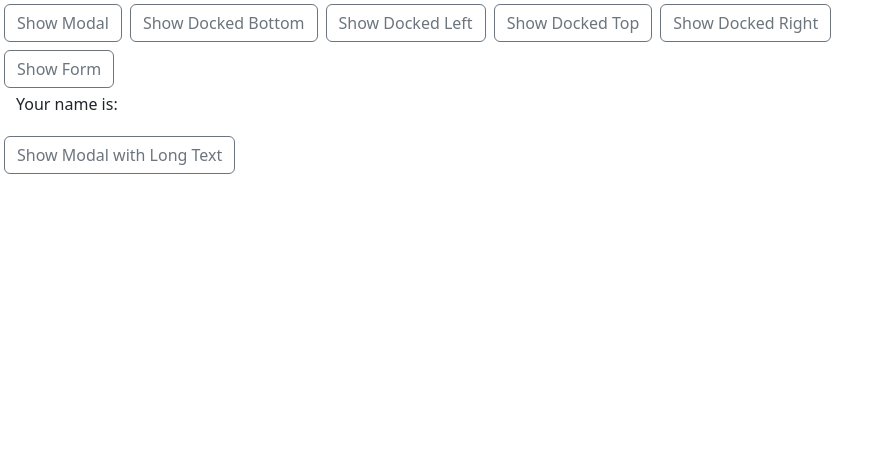
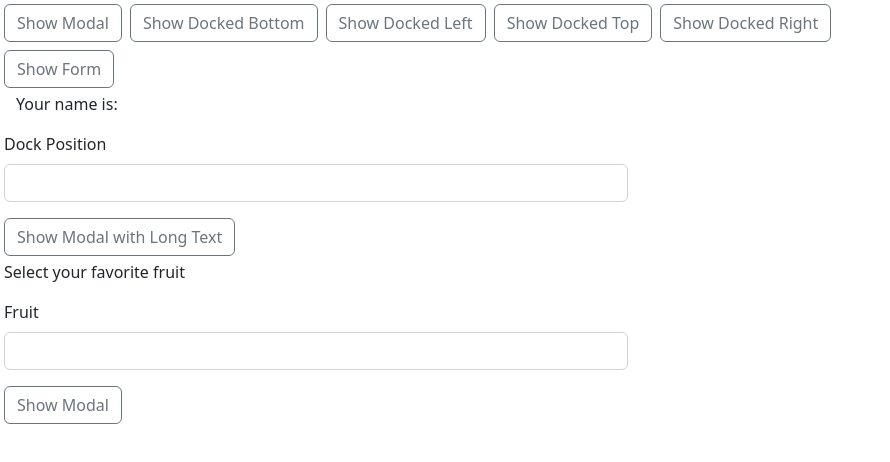
Before and after one commit to developer-partners/ngx-modal-dialog, an Angular app: page / in a window 1280 px wide. Shown: the top 462 px of the page, without its empty margins (0-890 px from the left). Built offline with nearby package versions, Linux system fonts and the light colour scheme.

Commit message:
Cleaned some styles. Added demo option for showing modal with parameters

```diff
--- a/projects/demo/src/app/app.component.html
+++ b/projects/demo/src/app/app.component.html
@@ -25,11 +25,55 @@
     Show Form
   </button>
 
-  <p class="ms-3">Your name is: <span class="font-weight-bold">{{person?.firstName}} {{person?.lastName}}</span></p>
+  <p class="ms-3">Your name is: <span class="fw-bold">{{person?.firstName}} {{person?.lastName}}</span></p>
 </div>
 
-<div>
-  <button class="btn btn-outline-secondary m-1" type="button" (click)="showLongContent()">
+<div class="m-1">
+  <div class="row">
+    <div class="col-md-6">
+      <div class="mb-3">
+        <label for="modal-position-1" class="form-label">
+          Dock Position
+        </label>
+        <select id="modal-position-1" class="form-control" [(ngModel)]="modalPosition">
+          <option value=""></option>
+          <option value="center">Center</option>
+          <option value="top">Top</option>
+          <option value="bottom">Bottom</option>
+          <option value="left">Left</option>
+          <option value="right">Rigth</option>
+        </select>
+      </div>
+    </div>
+  </div>
+
+  <button class="btn btn-outline-secondary" type="button" (click)="showLongContent()">
     Show Modal with Long Text
   </button>
 </div>
+
+<div class="m-1">
+  <p>
+    Select your favorite fruit
+  </p>
+
+  <div class="row">
+    <div class="col-md-6">
+      <div class="mb-3">
+        <label for="fruit" class="form-label">
+          Fruit
+        </label>
+        <select id="fruit" class="form-control" [(ngModel)]="fruitName">
+          <option value=""></option>
+          <option value="Apple">Apple</option>
+          <option value="Orange">Orange</option>
+          <option value="Banana">Banana</option>
+        </select>
+      </div>
+    </div>
+  </div>
+
+  <button class="btn btn-outline-secondary" type="button" (click)="showWithParam()">
+    Show Modal
+  </button>
+</div>
--- a/projects/demo/src/app/app.component.ts
+++ b/projects/demo/src/app/app.component.ts
@@ -9,6 +9,8 @@ import { ModalReference, ModalService } from 'projects/ngx-modal-dialog/src/publ
 })
 export class AppComponent {
   public person: Person;
+  public modalPosition: 'center' | 'top' | 'bottom' | 'left' | 'right';
+  public fruitName: string;
 
   constructor(private readonly _modalService: ModalService) {
   }
@@ -58,8 +60,18 @@ export class AppComponent {
 
   public showLongContent(): void {
     this._modalService.show(ModalLongContentComponent, {
-      title: 'Modal with Long Text'
+      title: 'Modal with Long Text',
+      position: this.modalPosition
     });
+  }
+
+  public showWithParam(): void {
+    if (this.fruitName) {
+      this._modalService.show(ModalWithParameterComponent, {
+        title: 'Modal with Params',
+        model: this.fruitName
+      });
+    }
   }
 }
 
@@ -143,7 +155,7 @@ export class ModalLongContentComponent {
 }
 
 @Component({
-  template: `<p>Your favorite fruit is: <span class="font-weight-bold">{{fruitName}}</span></p>`
+  template: `<p>Your favorite fruit is <span class="fw-bold">{{fruitName}}</span></p>`
 })
 export class ModalWithParameterComponent {
   public fruitName: string;
--- a/projects/ngx-modal-dialog/src/lib/modal.component.scss
+++ b/projects/ngx-modal-dialog/src/lib/modal.component.scss
@@ -106,7 +106,6 @@
   padding: 1px;
   padding-left: 14px;
   padding-top: 1px;
-  height: 50px;
 
   button {
     border: 0;
```
